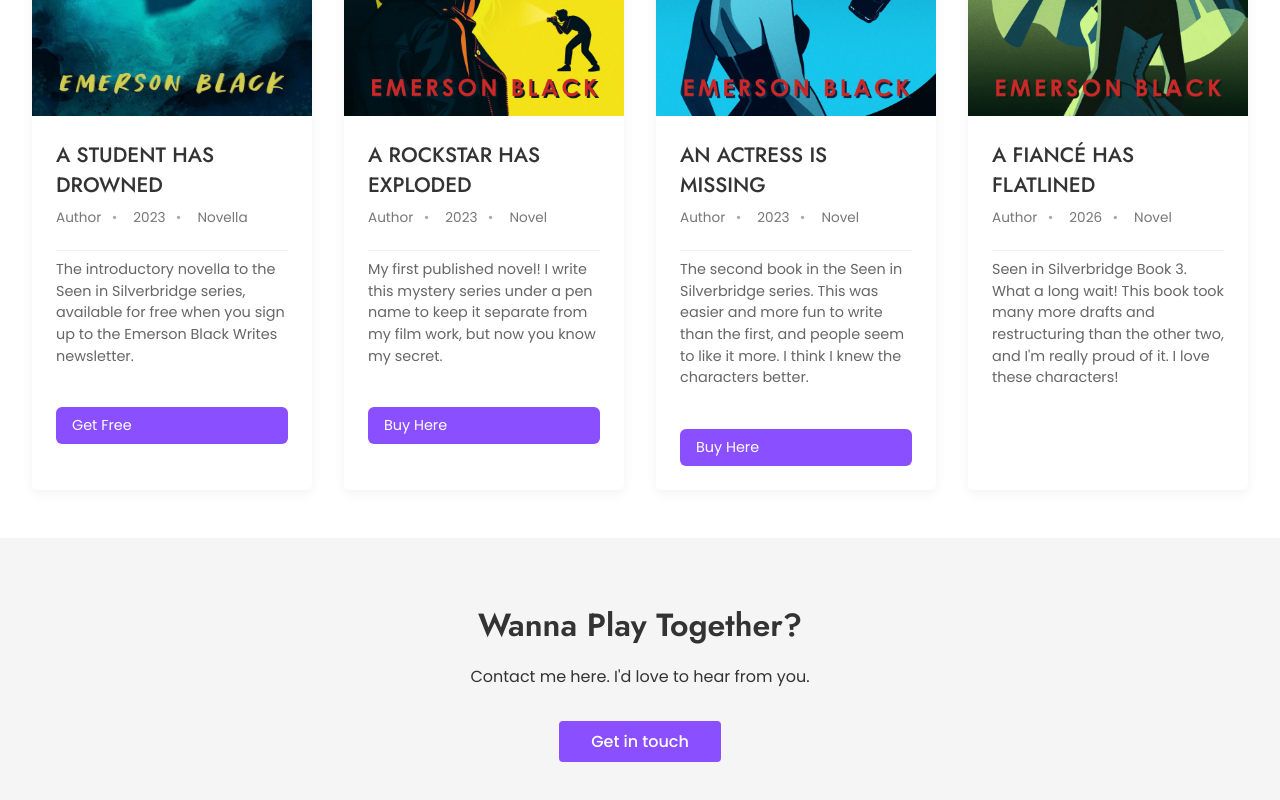
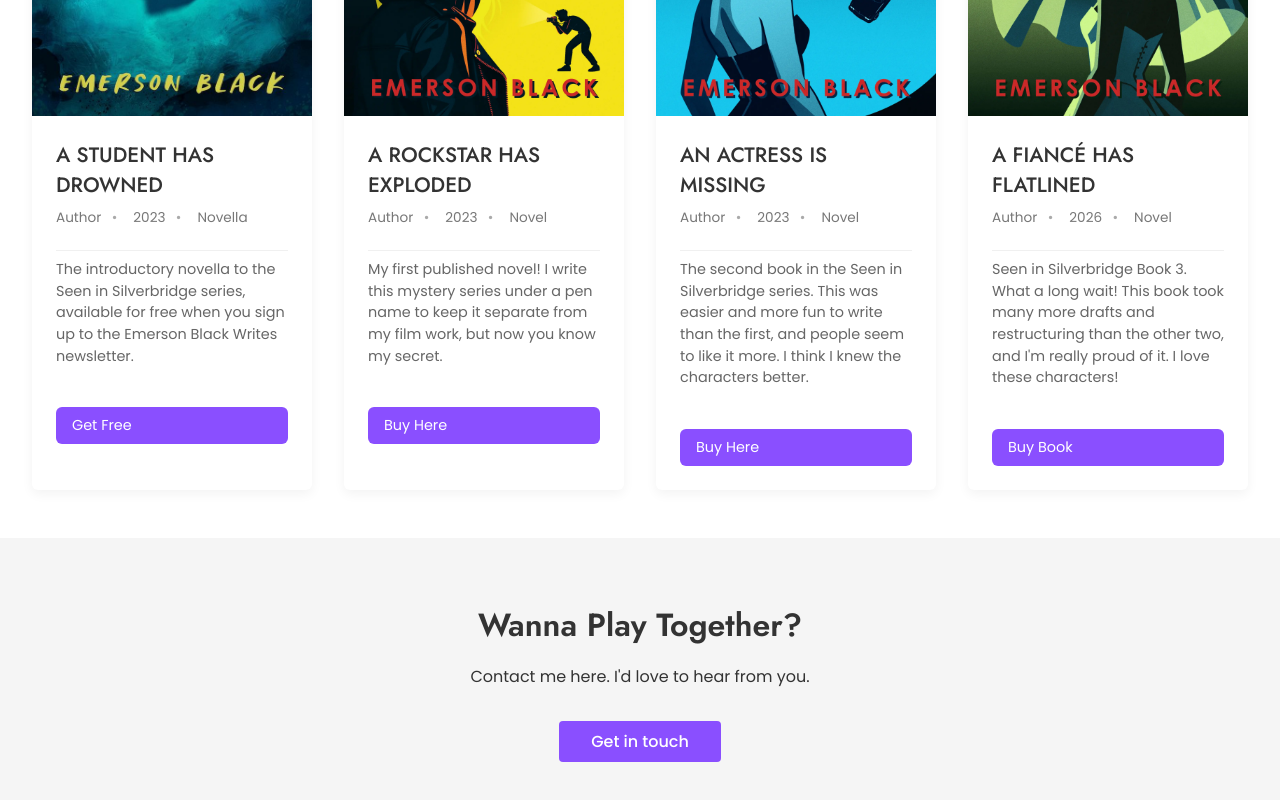
Before and after one commit to hotjamwot/haydenjweal-website, a plain HTML site: page writer.html in a window 1280 px wide. Shown: the part 2819-3619 px from the top of the page. Drawn offline with Linux system fonts and the light colour scheme.

Commit message:
Add Buy Book button to A Fiancé Has Flatlined on writer page

```diff
--- a/writer.html
+++ b/writer.html
@@ -305,6 +305,7 @@
                     <div class="project-quote">
                         <p>Seen in Silverbridge Book 3. What a long wait! This book took many more drafts and restructuring than the other two, and I'm really proud of it. I love these characters!</p>
                     </div>
+                    <a href="https://a.co/d/0bxUbDmW" class="script-button" target="_blank">Buy Book</a>
             </div>
         </div>
     </div>
```
